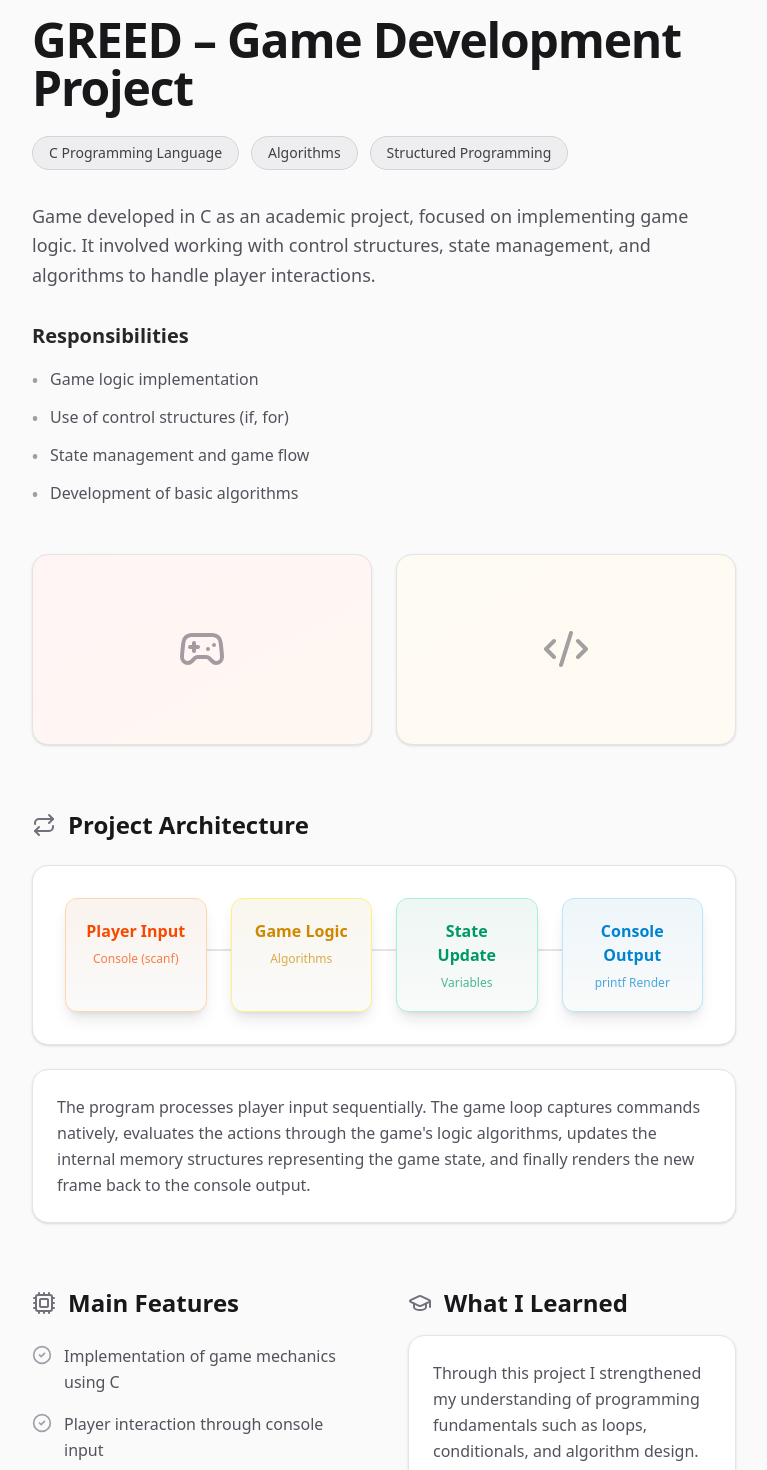
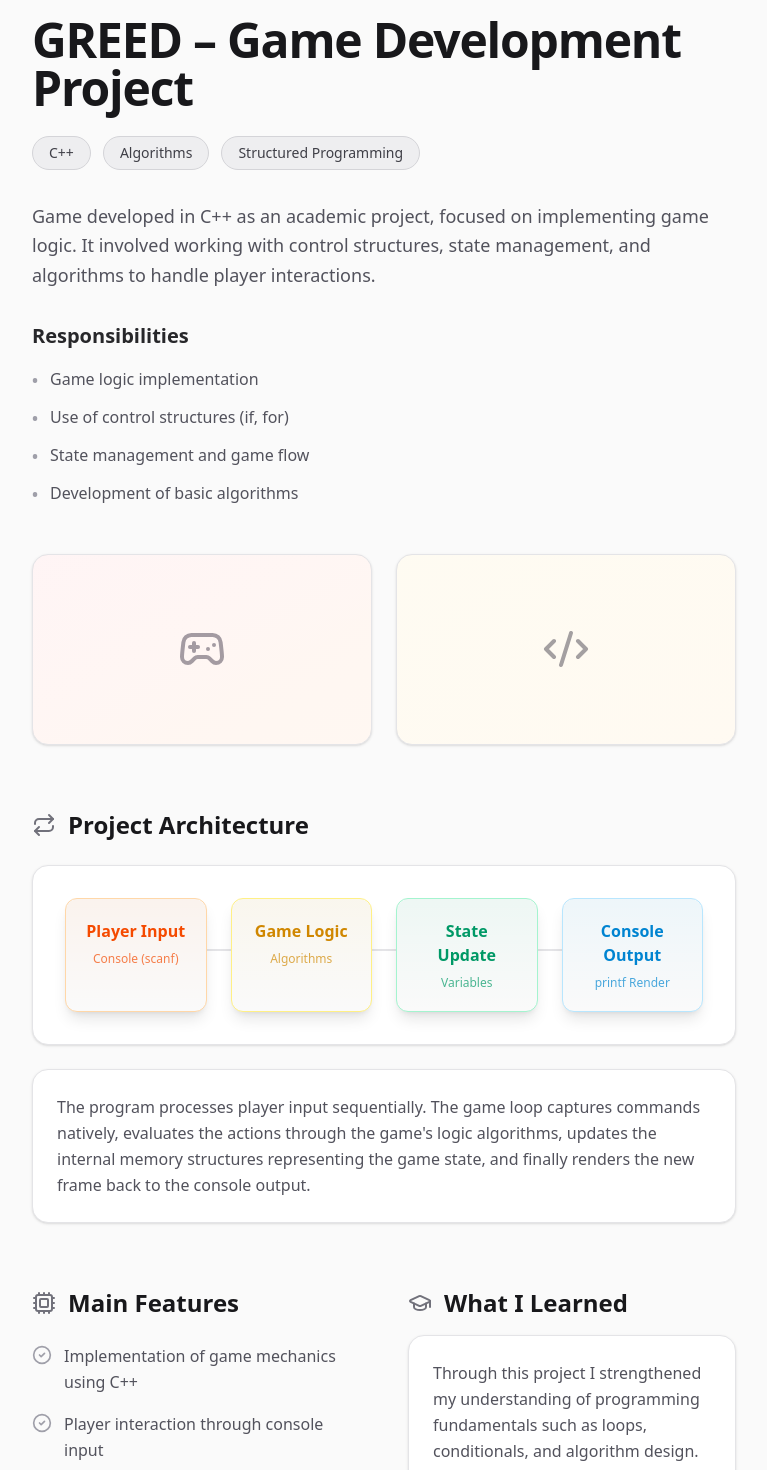
Before and after one commit to AlanAzezian/Portfolio-web, a Next.js app: page /projects/greed in a window 1280 px wide. Shown: the part 120-1590 px from the top of the page, without its empty margins (256-1023 px from the left). Built offline with nearby package versions, Linux system fonts and the light colour scheme.

Commit message:
cambios en las tecnologias usadas

```diff
--- a/src/app/projects/greed/page.tsx
+++ b/src/app/projects/greed/page.tsx
@@ -40,7 +40,7 @@ export default function GreedProject() {
           </h1>
 
           <div className="flex flex-wrap gap-3 mb-8">
-            {["C Programming Language", "Algorithms", "Structured Programming"].map((tech) => (
+            {["C++", "Algorithms", "Structured Programming"].map((tech) => (
               <span
                 key={tech}
                 className="px-4 py-1.5 text-sm font-medium bg-zinc-200/50 dark:bg-white/5 text-zinc-700 dark:text-zinc-200 rounded-full border border-zinc-300 dark:border-white/10"
--- a/src/components/Projects.tsx
+++ b/src/components/Projects.tsx
@@ -29,7 +29,7 @@ export default function Projects() {
     {
       title: t.projects.items.greed.title,
       description: t.projects.items.greed.desc,
-      technologies: ["C Programming Language", "Algorithms", "Game Logic"],
+      technologies: ["C++", "Algorithms", "Game Logic"],
       githubUrl: "#", // Replace with actual URL later
       link: "/projects/greed",
       image: "/projects/greed/cover.png"
--- a/src/lib/translations.ts
+++ b/src/lib/translations.ts
@@ -72,7 +72,7 @@ export const translations = {
         },
         greed: {
           title: "GREED – Game Development Project",
-          desc: "Game developed in C as an academic project, focused on implementing game logic. It involved working with control structures, state management, and algorithms to handle player interactions."
+          desc: "Game developed in C++ as an academic project, focused on implementing game logic. It involved working with control structures, state management, and algorithms to handle player interactions."
         }
       },
       details: {
@@ -168,7 +168,7 @@ export const translations = {
           statusTitle: "Project Status"
         },
         greed: {
-          p1: "Game developed in C as an academic project, focused on implementing game logic. It involved working with control structures, state management, and algorithms to handle player interactions.",
+          p1: "Game developed in C++ as an academic project, focused on implementing game logic. It involved working with control structures, state management, and algorithms to handle player interactions.",
           responsibilitiesTitle: "Responsibilities",
           responsibilities: [
             "Game logic implementation",
@@ -180,7 +180,7 @@ export const translations = {
           architectureDesc: "The program processes player input sequentially. The game loop captures commands natively, evaluates the actions through the game's logic algorithms, updates the internal memory structures representing the game state, and finally renders the new frame back to the console output.",
           featuresTitle: "Main Features",
           features: [
-            "Implementation of game mechanics using C",
+            "Implementation of game mechanics using C++",
             "Player interaction through console input",
             "Game state management",
             "Use of loops, conditionals and structured logic",
@@ -275,7 +275,7 @@ export const translations = {
         },
         greed: {
           title: "GREED – Proyecto de Desarrollo de Juego",
-          desc: "Juego desarrollado en C como proyecto académico, enfocado en la implementación de lógica de juego. Se trabajó con estructuras de control, manejo de estados y algoritmos para gestionar las interacciones del jugador."
+          desc: "Juego desarrollado en C++ como proyecto académico, enfocado en la implementación de lógica de juego. Se trabajó con estructuras de control, manejo de estados y algoritmos para gestionar las interacciones del jugador."
         }
       },
       details: {
@@ -371,7 +371,7 @@ export const translations = {
           statusTitle: "Estado del Proyecto"
         },
         greed: {
-          p1: "Juego desarrollado en C como proyecto académico, enfocado en la implementación de lógica de juego. Se trabajó con estructuras de control, manejo de estados y algoritmos para gestionar las interacciones del jugador.",
+          p1: "Juego desarrollado en C++ como proyecto académico, enfocado en la implementación de lógica de juego. Se trabajó con estructuras de control, manejo de estados y algoritmos para gestionar las interacciones del jugador.",
           responsibilitiesTitle: "Responsabilidades",
           responsibilities: [
             "Implementación de lógica del juego",
@@ -383,7 +383,7 @@ export const translations = {
           architectureDesc: "El programa procesa secuencialmente la entrada del jugador. El bucle del juego captura los comandos de forma nativa, evalúa las acciones mediante los algoritmos de lógica del juego, actualiza las estructuras de memoria internas que representan el estado del juego y finalmente renderiza el nuevo cuadro devuelta a la salida de la consola.",
           featuresTitle: "Características Principales",
           features: [
-            "Implementación de mecánicas de juego en C",
+            "Implementación de mecánicas de juego en C++",
             "Interacción del jugador mediante entrada en consola",
             "Gestión del estado del juego",
             "Uso de bucles, condicionales y lógica estructurada",
```
